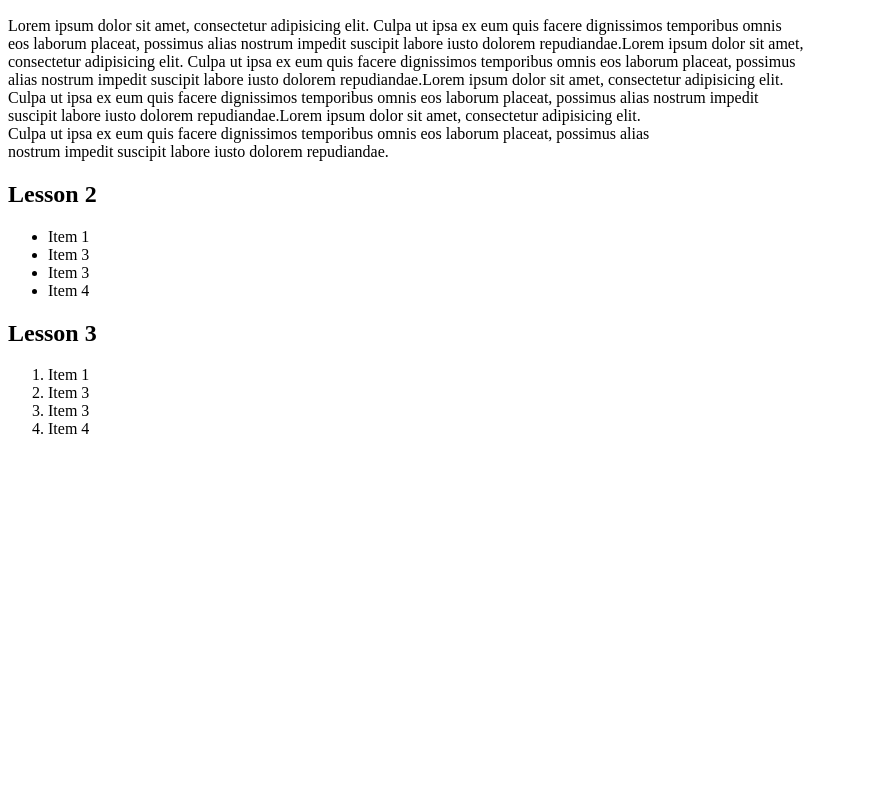
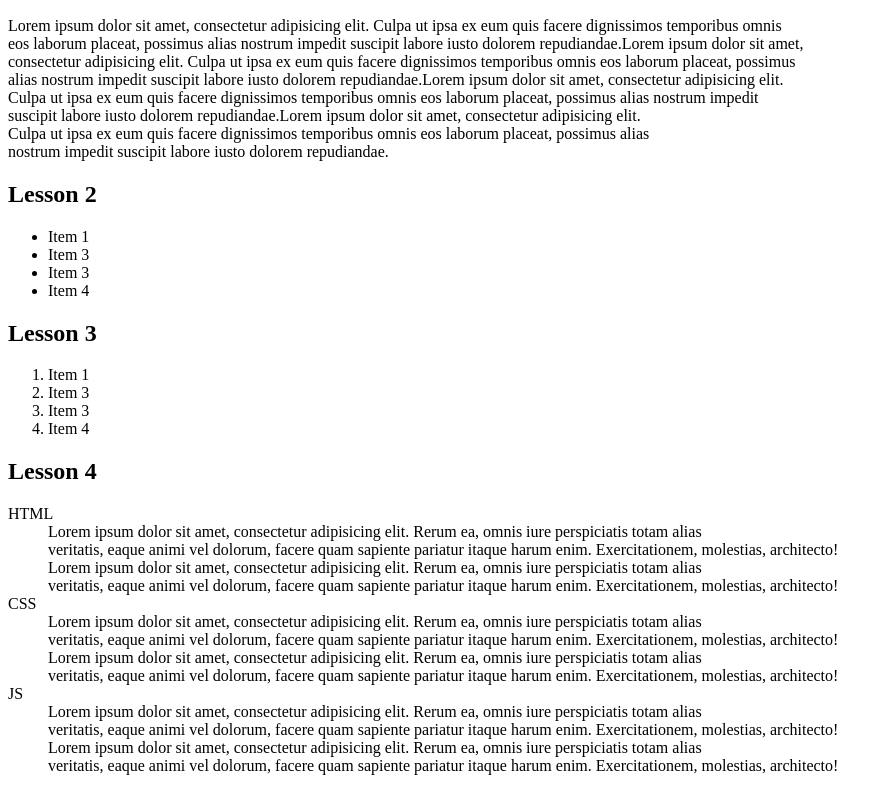
Before and after one commit to nkemben/gitproject2019, a plain HTML site: page index.html in a window 1280 px wide. Shown: the part 110-901 px from the top of the page, without its empty margins (0-892 px from the left). Before the commit the page ends 800 px from the top, so only its background shows below. Drawn offline with Linux system fonts and the light colour scheme.

Commit message:
I added some file here
Just added some files here

```diff
--- a/index.html
+++ b/index.html
@@ -36,6 +36,33 @@
 		<li>Item 4</li>
 	</ol>
 
+	<h2>Lesson 4</h2>
+	<dl>
+		<dt>HTML</dt>
+		<dd>
+			Lorem ipsum dolor sit amet, consectetur adipisicing elit. Rerum ea, omnis iure perspiciatis totam alias<br>
+			veritatis, eaque animi vel dolorum, facere quam sapiente pariatur itaque harum enim. Exercitationem, molestias, architecto!<br>
+			Lorem ipsum dolor sit amet, consectetur adipisicing elit. Rerum ea, omnis iure perspiciatis totam alias<br>
+			veritatis, eaque animi vel dolorum, facere quam sapiente pariatur itaque harum enim. Exercitationem, molestias, architecto!<br>
+		</dd>
+		<dt>CSS</dt>
+		<dd>
+			Lorem ipsum dolor sit amet, consectetur adipisicing elit. Rerum ea, omnis iure perspiciatis totam alias<br>
+			veritatis, eaque animi vel dolorum, facere quam sapiente pariatur itaque harum enim. Exercitationem, molestias, architecto!<br>
+			Lorem ipsum dolor sit amet, consectetur adipisicing elit. Rerum ea, omnis iure perspiciatis totam alias<br>
+			veritatis, eaque animi vel dolorum, facere quam sapiente pariatur itaque harum enim. Exercitationem, molestias, architecto!<br>
+		</dd>
+		<dt>JS</dt>
+		<dd>
+			Lorem ipsum dolor sit amet, consectetur adipisicing elit. Rerum ea, omnis iure perspiciatis totam alias<br>
+			veritatis, eaque animi vel dolorum, facere quam sapiente pariatur itaque harum enim. Exercitationem, molestias, architecto!<br>
+			Lorem ipsum dolor sit amet, consectetur adipisicing elit. Rerum ea, omnis iure perspiciatis totam alias<br>
+			veritatis, eaque animi vel dolorum, facere quam sapiente pariatur itaque harum enim. Exercitationem, molestias, architecto!<br>
+		</dd>
+	</dl>
+
+
+
 
 
 
```
